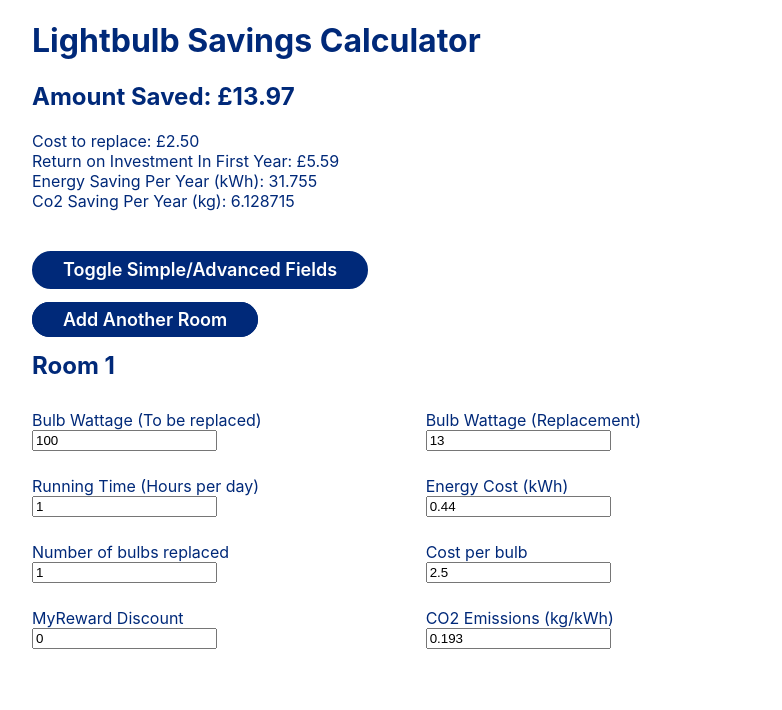
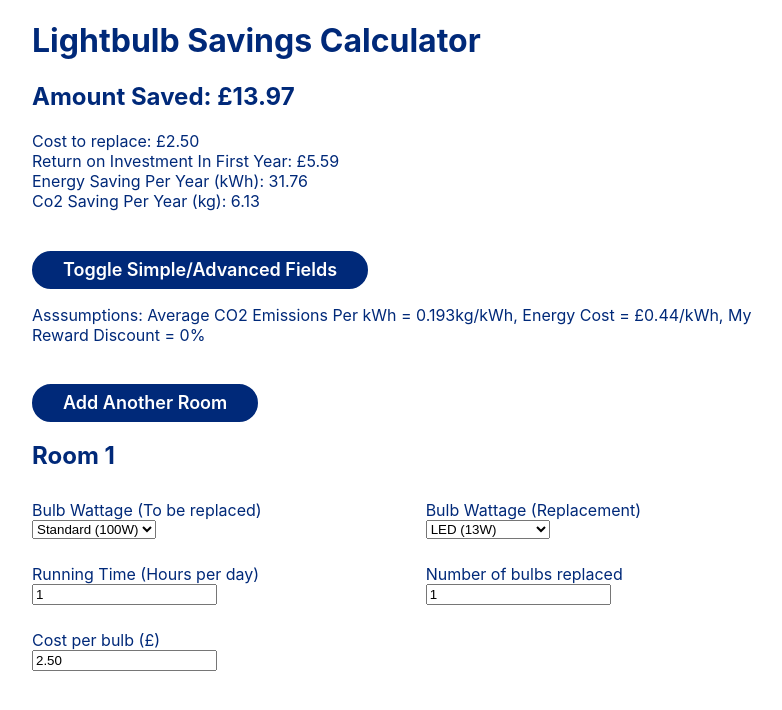
Before and after one commit to Creactivate/lightbulb-calc, a React (Create React App) app: page / in a window 1280 px wide. Shown: the top 710 px of the page, without its empty margins (224-1006 px from the left). Built offline with nearby package versions, Linux system fonts and the light colour scheme.

Commit message:
updated field symbols and decimal places

```diff
--- a/src/App.css
+++ b/src/App.css
@@ -83,3 +83,8 @@ p, div, h1, h2, h3 {
   background-color: #002979;
   text-decoration: none;
 }
+
+.advanced {
+  color: rgb(0, 41, 121);
+  background-color: rgb(255, 255, 255);
+}
--- a/src/components/test.js
+++ b/src/components/test.js
@@ -12,32 +12,12 @@ class AppComponent extends React.Component {
         'runningTimeHPD': '1',
         'energyCost': '0.44',
         'numberOfBulbsReplaced': '1',
-        'costPerBulb': '2.5',
+        'costPerBulb': '2.50',
         'myRewardDiscount': '0',
         'emissionsPerKwh': '0.193',
       }])),
       results: {},
-      simple: false
-        // {
-        //     roomName: 'testname',
-        //     wattageToBeReplaced: 'test',
-        //     setWattageToBeReplaced: 'test',
-        //     wattageReplacement: 'test',
-        //     setWattageReplacement: 'test',
-        //     runningTimeHPD: 'test',
-        //     setRunningTimeHPD: 'test',
-        //     energyCost: 'test',
-        //     setEnergyCost: 'test',
-        //     numberOfBulbsReplaced: 'test',
-        //     setNumberOfBulbsReplaced: 'test',
-        //     costPerBulb: 'test',
-        //     setCostPerBulb: 'test',
-        //     myRewardDiscount: 'test',
-        //     setMyRewardDiscount: 'test',
-        //     emissionsPerKwh: 'test',
-        //     setEmissionsPerKWH: 'test',
-        // },
-
+      simple: localStorage.getItem("simple") || "simple"
     }
 
     render () {
@@ -56,6 +36,8 @@ class AppComponent extends React.Component {
       updateNumbers(tmpRooms);
 
       localStorage.setItem("rooms", JSON.stringify(tmpRooms))
+      localStorage.setItem("simple", this.state.simple)
+
       for (var i = 0; i < this.state.rooms.length; i += 1) {
         children.push(<TestRoom key={i} index={i} setRooms={this.onTest} rooms={this.state.rooms[i]} remove={this.onRemoveChild} simple={this.state.simple} />);
       };
@@ -117,21 +99,16 @@ class AppComponent extends React.Component {
           room['myRewardDiscount'] = '0'
         })
 
+        let tempsimple = this.state.simple === 'simple' ? 'advanced' : 'simple'
+
         this.setState({
           rooms: temprooms,
           numChildren: this.state.numChildren,
           results: this.state.results,
-          simple: !this.state.simple
+          simple: tempsimple
         })
-        if (document.getElementById('toggleButton').style.backgroundColor == 'rgb(255, 255, 255)') {
-          document.getElementById('toggleButton').style.backgroundColor = 'rgb(0, 41, 121)';
-          document.getElementById('toggleButton').style.color = 'rgb(255, 255, 255)';
-          // document.getElementById('toggleButton').style.border = '5px solid rgb(255, 255, 255)'
-        }else {
-          document.getElementById('toggleButton').style.backgroundColor = 'rgb(255, 255, 255)';
-          // document.getElementById('toggleButton').style.border = '5px solid rgb(0, 41, 121)'
-          document.getElementById('toggleButton').style.color = 'rgb(0, 41, 121)';
-        }
+
+        localStorage.setItem("simple", this.state.simple)
       }
 
       return (
@@ -140,11 +117,11 @@ class AppComponent extends React.Component {
         <h2>Amount Saved: {formatter.format(calcGlobalValues().savedPerYear)}</h2>
         <div>Cost to replace: {formatter.format(calcGlobalValues().costToReplace)}</div>
         <div>Return on Investment In First Year: {formatter.format(calcGlobalValues().roiInFirstYear)}</div>
-        <div>Energy Saving Per Year (kWh): {calcGlobalValues().kwhSavingPerYear}</div>
-        <div>Co2 Saving Per Year (kg): {calcGlobalValues().kgCo2SavingPerYear}</div>
+        <div>Energy Saving Per Year (kWh): {Math.round((calcGlobalValues().kwhSavingPerYear + Number.EPSILON) * 100) / 100}</div>
+        <div>Co2 Saving Per Year (kg): {Math.round((calcGlobalValues().kgCo2SavingPerYear + Number.EPSILON) * 100) / 100}</div>
         <br/>
-        <input id='toggleButton' className='buttons' type='button' value='Toggle Simple/Advanced Fields' onClick={toggleSimple} />
-        {this.state.simple && <p>Asssumptions: CO2 Emissions = 0.193kg/kWh, Energy Cost = £0.44/kWh, My Reward Discount = 0%</p>}
+        <input id='toggleButton' className={this.state.simple === 'advanced'?'buttons advanced':'buttons'} type='button' value='Toggle Simple/Advanced Fields' onClick={() => toggleSimple()} />
+        {this.state.simple === 'simple' ? <p>Asssumptions: Average CO2 Emissions Per kWh = 0.193kg/kWh, Energy Cost = £0.44/kWh, My Reward Discount = 0%</p> : undefined}
         <ParentComponent addChild={this.onAddChild} removeChild={this.onRemoveChild} simple={this.state.simple}>
           {children}
         </ParentComponent>
@@ -162,13 +139,14 @@ class AppComponent extends React.Component {
         'runningTimeHPD': '1',
         'energyCost': '0.44',
         'numberOfBulbsReplaced': '1',
-        'costPerBulb': '2.5',
+        'costPerBulb': '2.50',
         'myRewardDiscount': '0',
         'emissionsPerKwh': '0.193',
       })
       this.setState({
         numChildren: this.state.numChildren + 1,
-        rooms: newRooms
+        rooms: newRooms,
+        simple: this.state.simple
       });
       localStorage.setItem("rooms", JSON.stringify(this.state.rooms))
     }
@@ -177,7 +155,7 @@ class AppComponent extends React.Component {
       let tempState = this.state.rooms
       let removeIndex = 0
       toRemove && tempState.forEach((room, index) => {
-        if (room.name == toRemove) {
+        if (room.name === toRemove) {
           removeIndex = index
           console.log('found', removeIndex)
         }
@@ -189,7 +167,8 @@ class AppComponent extends React.Component {
 
       this.setState({
         numChildren: this.state.numChildren,
-        rooms: tempState
+        rooms: tempState,
+        simple: this.state.simple
       });
       localStorage.setItem("rooms", JSON.stringify(this.state.rooms))
     }
@@ -198,7 +177,7 @@ class AppComponent extends React.Component {
       let tempState = this.state.rooms
       let updateIndex = 0
       roomToUpdate && tempState.forEach((room, index) => {
-        if (room.name == roomToUpdate.name) {
+        if (room.name === roomToUpdate.name) {
           updateIndex = index
           console.log('found', updateIndex)
         }
@@ -210,7 +189,8 @@ class AppComponent extends React.Component {
 
       this.setState({
         numChildren: this.state.numChildren,
-        rooms: tempState
+        rooms: tempState,
+        simple: this.state.simple
       });
       localStorage.setItem("rooms", JSON.stringify(this.state.rooms))
     }
@@ -218,8 +198,7 @@ class AppComponent extends React.Component {
 
   const ParentComponent = props => (
     <div className="card calculator">
-      <h3><a href="#" onClick={props.addChild} className='buttons'>Add Another Room</a></h3>
-      {/* <p><a href="#" onClick={props.removeChild}>Remove Child Component</a></p> */}
+      <h3><input type='button' onClick={props.addChild} className='buttons' value='Add Another Room'/></h3>
       <div id="children-pane">
         {props.children}
       </div>
@@ -229,14 +208,6 @@ class AppComponent extends React.Component {
   const TestRoom = props => {
 
     const [innerRoom, setInnerRoom] = useState(props.rooms)
-        // 'wattageToBeReplaced':0,
-        // 'wattageReplacement':0,
-        // 'runningTimeHPD':0,
-        // 'energyCost':0,
-        // 'numberOfBulbsReplaced':0,
-        // 'costPerBulb':0,
-        // 'myRewardDiscount':0,
-        // 'costToReplace':0,
 
     const print = (updateItem, field) => {
       console.log('hi')
@@ -246,42 +217,6 @@ class AppComponent extends React.Component {
       setInnerRoom(tmpRoom)
       console.log('innerRoom',innerRoom)
       props.setRooms(innerRoom)
-    }
-
-    const inputFields = [
-      'wattageToBeReplaced',
-      'wattageReplacement',
-      'runningTimeHPD',
-      'energyCost',
-      'numberOfBulbsReplaced',
-      'costPerBulb',
-      'myRewardDiscount',
-      'costToReplace'
-    ]
-
-    const outputs = [
-      'roiInFirstYear',
-      'kwhSavingPerYear',
-      'kgCo2SavingPerYear',
-      'savedPerYear',
-      'costToReplace'
-    ]
-
-    // calculate output functions
-    const calcCostToReplace = (tmpCostPerBulb, tmpNumberOfBulbsReplaced, tmpMyRewardDiscount) => {
-      return tmpCostPerBulb * tmpNumberOfBulbsReplaced * ((100 - tmpMyRewardDiscount) / 100)
-    }
-    const calcKwhSavingPerYear = (tmpWattageToBeReplaced, tmpWattageReplacement, tmpRunningTimeHPD, tmpNumberOfBulbsReplaced) => {
-      return ((tmpWattageToBeReplaced - tmpWattageReplacement) * tmpRunningTimeHPD * 365 * tmpNumberOfBulbsReplaced) / 1000
-    }
-    const calcSavedPerYear = (tmpKwhSavingPerYear, tmpEnergyCost) => {
-      return tmpKwhSavingPerYear * tmpEnergyCost;
-    }
-    const calcRoiInFirstYear = (tmpSavedPerYear, tmpCostToReplace) => {
-      return tmpSavedPerYear / tmpCostToReplace;
-    }
-    const calcKgCo2SavingPerYear = (tmpKwhSavingPerYear, tmpEmissions) => {
-      return tmpKwhSavingPerYear * tmpEmissions;
     }
 
     useEffect(() => {
@@ -294,7 +229,7 @@ class AppComponent extends React.Component {
       <form className="calc-form">
         <label>Bulb Wattage (To be replaced)
           {/* <input type="number" value={innerRoom.wattageToBeReplaced} onChange={e => print(parseInt(e.target.value), 'wattageToBeReplaced')} /> */}
-          {props.simple ? <select value={innerRoom.wattageToBeReplaced} onChange={e => print(parseInt(e.target.value), 'wattageToBeReplaced')}>
+          {props.simple === 'simple' ? <select value={innerRoom.wattageToBeReplaced} onChange={e => print(parseInt(e.target.value), 'wattageToBeReplaced')}>
             <option value='13'>LED (13W)</option>
             <option value='70'>Halogen (70W)</option>
             <option value='20'>CFL (20W)</option>
@@ -303,7 +238,7 @@ class AppComponent extends React.Component {
         </label>
         <label>Bulb Wattage (Replacement)
           {/* <input type="number" value={innerRoom.wattageReplacement} onChange={e => print(parseInt(e.target.value), 'wattageReplacement')} /> */}
-          {props.simple ? <select value={innerRoom.wattageReplacement} onChange={e => print(parseInt(e.target.value), 'wattageReplacement')}>
+          {props.simple === 'simple' ? <select value={innerRoom.wattageReplacement} onChange={e => print(parseInt(e.target.value), 'wattageReplacement')}>
             <option selected value='13'>LED (13W)</option>
             <option value='70'>Halogen (70W)</option>
             <option value='20'>CFL (20W)</option>
@@ -311,26 +246,26 @@ class AppComponent extends React.Component {
           </select> : <input type="number" value={innerRoom.wattageReplacement} onChange={e => print(parseInt(e.target.value), 'wattageReplacement')} />}
         </label>
         <label>Running Time (Hours per day)
-          <input type="number" value={innerRoom.runningTimeHPD} onChange={e => print(e.target.value, 'runningTimeHPD')} />
+          <input type="number" min="0.0" step="0.5" value={innerRoom.runningTimeHPD} onChange={e => print(e.target.value, 'runningTimeHPD')} />
         </label>
-        <label className={props.simple ? 'hideable' : undefined}>Energy Cost (kWh)
-          <input type="number" value={innerRoom.energyCost} onChange={e => print(e.target.value, 'energyCost')} />
+        <label className={props.simple === 'simple' ? 'hideable' : undefined}>Energy Cost (£/kWh)
+          <input type="number" min="0.00" step="0.01" value={innerRoom.energyCost} onChange={e => print(e.target.value, 'energyCost')} />
         </label>
         <label>Number of bulbs replaced
           <input type="number" value={innerRoom.numberOfBulbsReplaced || 0} onChange={e => print(parseInt(e.target.value), 'numberOfBulbsReplaced')} />
         </label>
-        <label>Cost per bulb
-          <input type="number" value={innerRoom.costPerBulb} onChange={e => print(e.target.value, 'costPerBulb')} />
+        <label>Cost per bulb (£)
+          <input type="number" min="0.00" step="0.01" value={innerRoom.costPerBulb} onChange={e => print(e.target.value, 'costPerBulb')} />
         </label>
-        <label className={props.simple ? 'hideable' : undefined}>MyReward Discount
+        <label className={props.simple === 'simple' ? 'hideable' : undefined}>MyReward Discount (%)
           <input type="number" value={innerRoom.myRewardDiscount} onChange={e => print(e.target.value, 'myRewardDiscount')} />
         </label>
-        <label className={props.simple ? 'hideable' : undefined}>CO2 Emissions (kg/kWh)
-          <input type="number" value={innerRoom.emissionsPerKwh || 0} onChange={e => print(e.target.value, 'emissionsPerKwh')} />
+        <label className={props.simple === 'simple' ? 'hideable' : undefined}>Average CO2 Emissions Per kWh (kg/kWh)
+          <input type="number" min="0.000" step="0.001" value={innerRoom.emissionsPerKwh || 0} onChange={e => print(e.target.value, 'emissionsPerKwh')} />
         </label>
         <label>
           {/* <input type="number" onChange={e => props.setRooms([{'hi':'hi'}])} id={'input' + props.index} /> */}
-          {props.index != 0 && <><br/><input className="buttons" type="button" value='Remove Room' id={'input' + props.index} onClick={e => props.remove(e.target.id)}/></>}
+          {props.index !== 0 && <><br/><input className="buttons" type="button" value='Remove Room' id={'input' + props.index} onClick={e => props.remove(e.target.id)}/></>}
         </label>
       </form>
       </>
```
